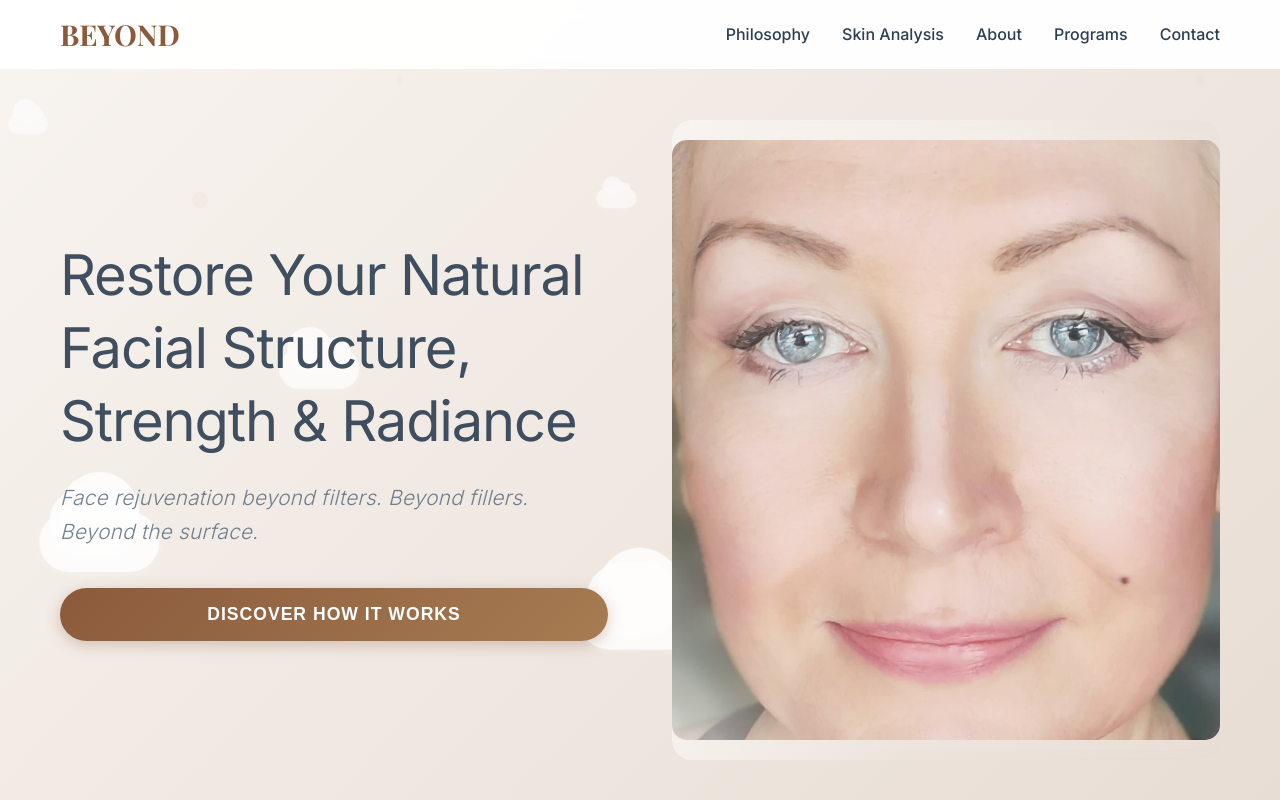
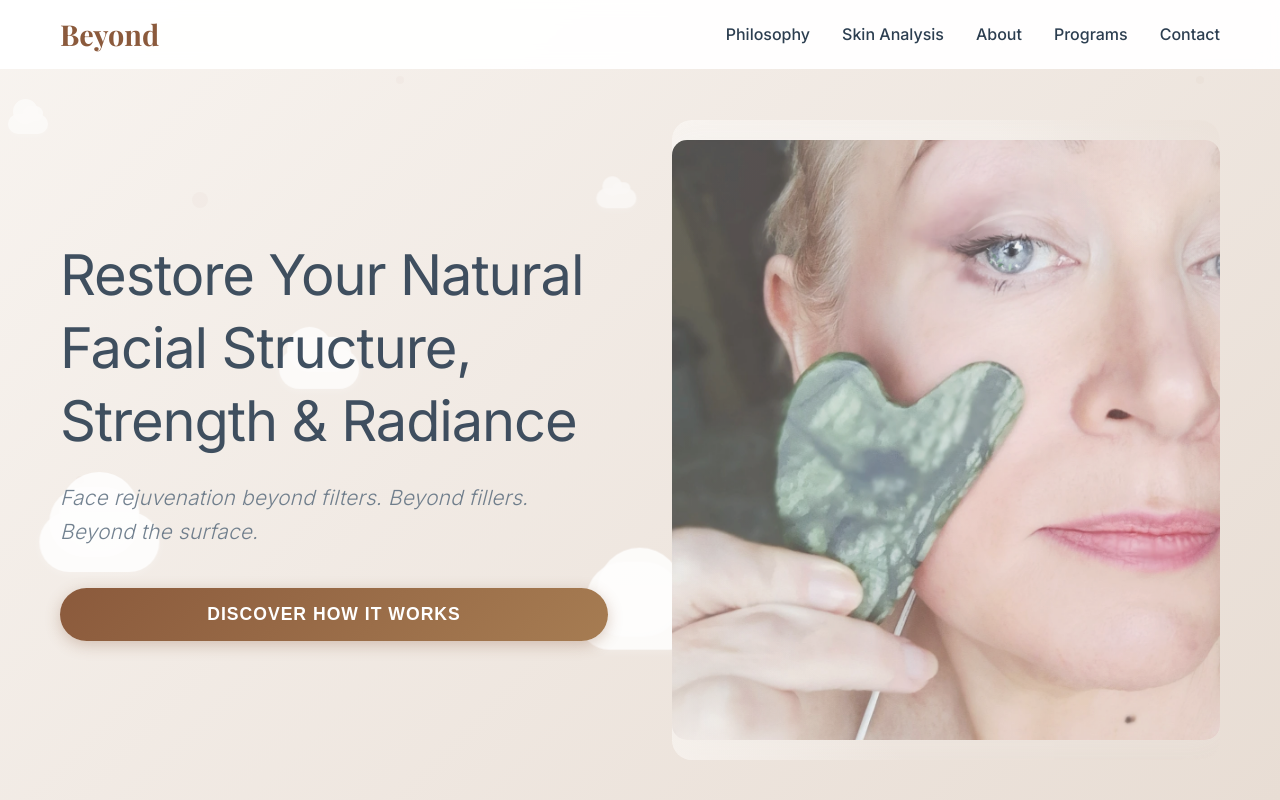
Before and after one commit to wellis321/beyond, a website: page index.html in a window 1280 px wide. Shown: the top 800 px of the page. Drawn offline with nearby package versions, Linux system fonts and the light colour scheme.

Commit message:
added the ignore

```diff
--- a/index.html
+++ b/index.html
@@ -18,7 +18,7 @@
     <nav class="navbar">
         <div class="nav-container">
             <div class="nav-logo">
-                <h2>BEYOND</h2>
+                <h2>Beyond</h2>
             </div>
             <div class="nav-menu">
                 <a href="#philosophy" class="nav-link">Philosophy</a>
@@ -59,7 +59,7 @@
                         Works</button>
                 </div>
                 <div class="hero-image">
-                    <img src="assets/images/general/web 4-2-1 final.webp"
+                    <img src="assets/images/general/eyes forehead.final.webp"
                         alt="Beautiful facial rejuvenation - natural glow" />
                 </div>
             </div>
```
Also changed, not shown: 1 other file.
